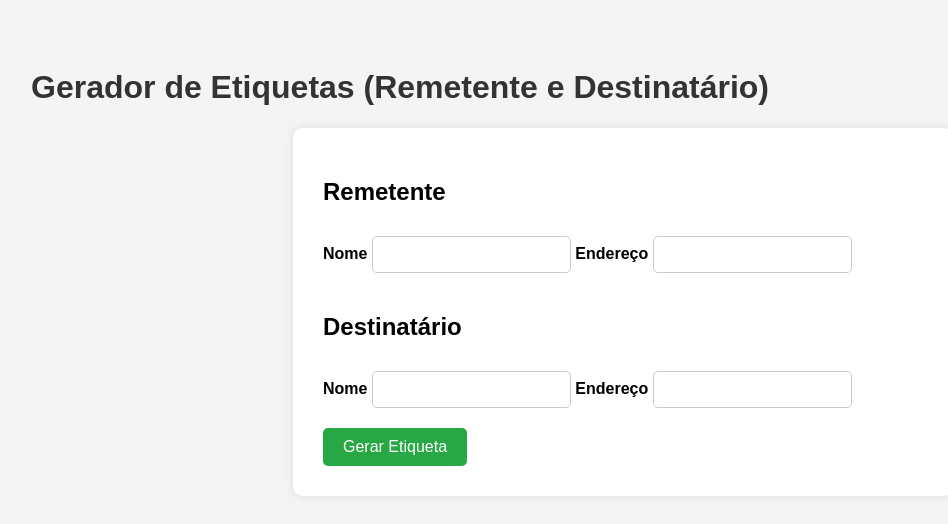
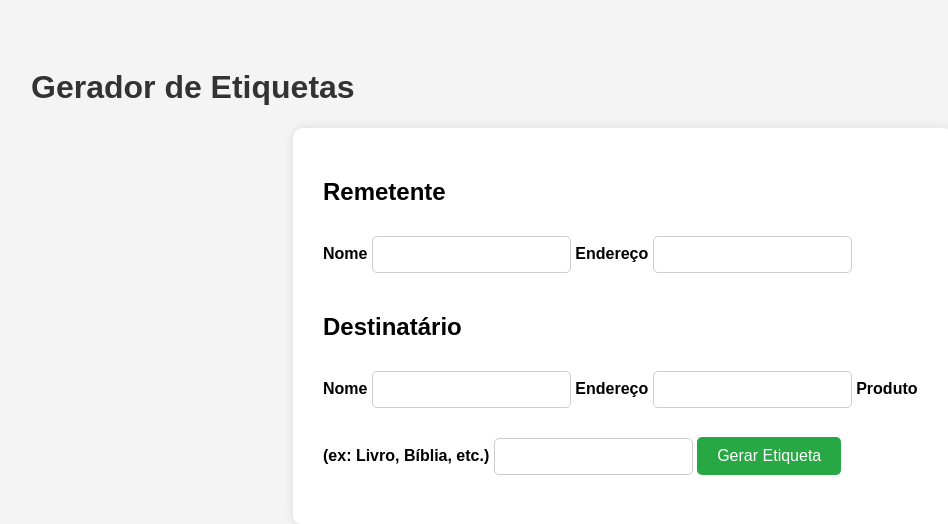
Before and after one commit to Lucastiru/nova-etiqueta, a Python web app: template templates/form.html in a window 1280 px wide. Shown: the top 524 px of the page, without its empty margins (17-965 px from the left). Run offline with Jinja, Linux system fonts and the light colour scheme; the template is opened without the code that fills it, so the values that code supplies are empty.

Commit message:
Update form.html

```diff
--- a/templates/form.html
+++ b/templates/form.html
@@ -44,7 +44,7 @@
     </style>
 </head>
 <body>
-    <h1>Gerador de Etiquetas (Remetente e Destinatário)</h1>
+    <h1>Gerador de Etiquetas</h1>
     <form action="/gerar" method="post">
         <h2>Remetente</h2>
         <label for="remetente_nome">Nome</label>
@@ -60,6 +60,9 @@
         <label for="destinatario_endereco">Endereço</label>
         <input type="text" name="destinatario_endereco" required>
 
+        <label for="produto">Produto (ex: Livro, Bíblia, etc.)</label>
+        <input type="text" name="produto" required>
+
         <button type="submit">Gerar Etiqueta</button>
     </form>
 </body>
```
